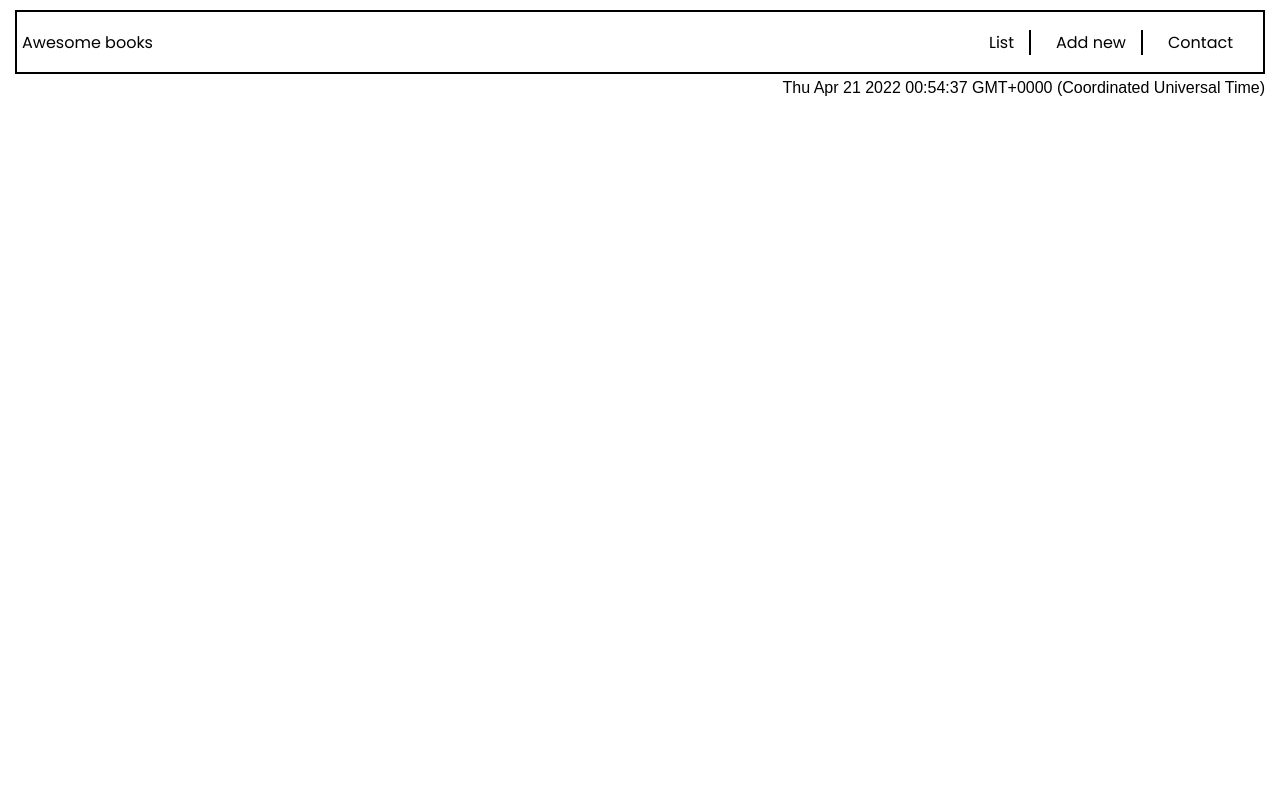
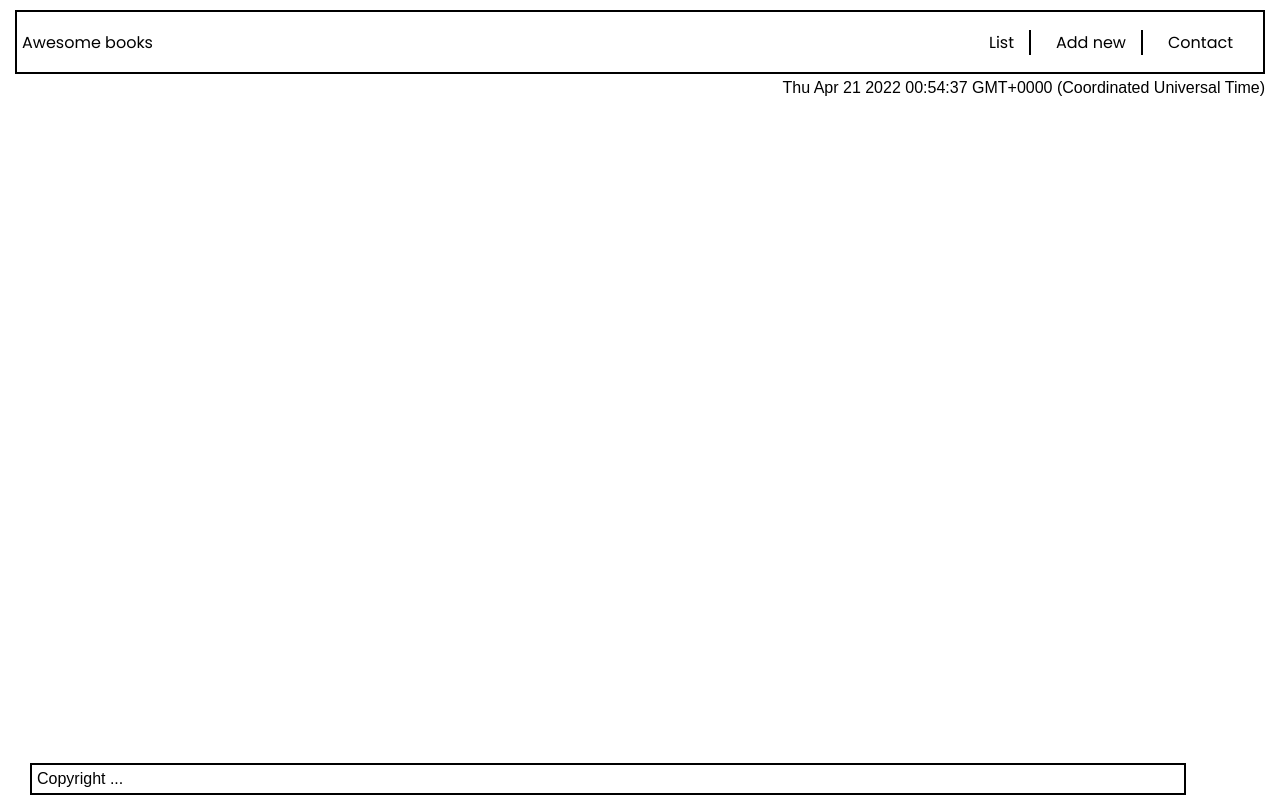
Before and after one commit to Gedewon/Awesome-book, a website: page index.html in a window 1280 px wide. Drawn offline with Linux system fonts and the light colour scheme.

Commit message:
add footer section

```diff
--- a/index.html
+++ b/index.html
@@ -27,6 +27,10 @@
     <section id="time-date"></section>
     <h2 id="title"></h2>
     <section id="books-dynamic-container"></section>
+    <footer>
+      <p>Copyright ...</p>
+    </footer>
+
     <script src="script/index.js" defer></script>
   </body>
 </html>
--- a/style/index.css
+++ b/style/index.css
@@ -122,3 +122,12 @@ section .add-book {
   justify-content: center;
   align-items: center;
 }
+
+footer {
+  position: absolute;
+  bottom: 0px;
+  border: 2px solid black;
+  margin: 5px 20px;
+  width: 90%;
+  overflow: hidden;
+}
```
